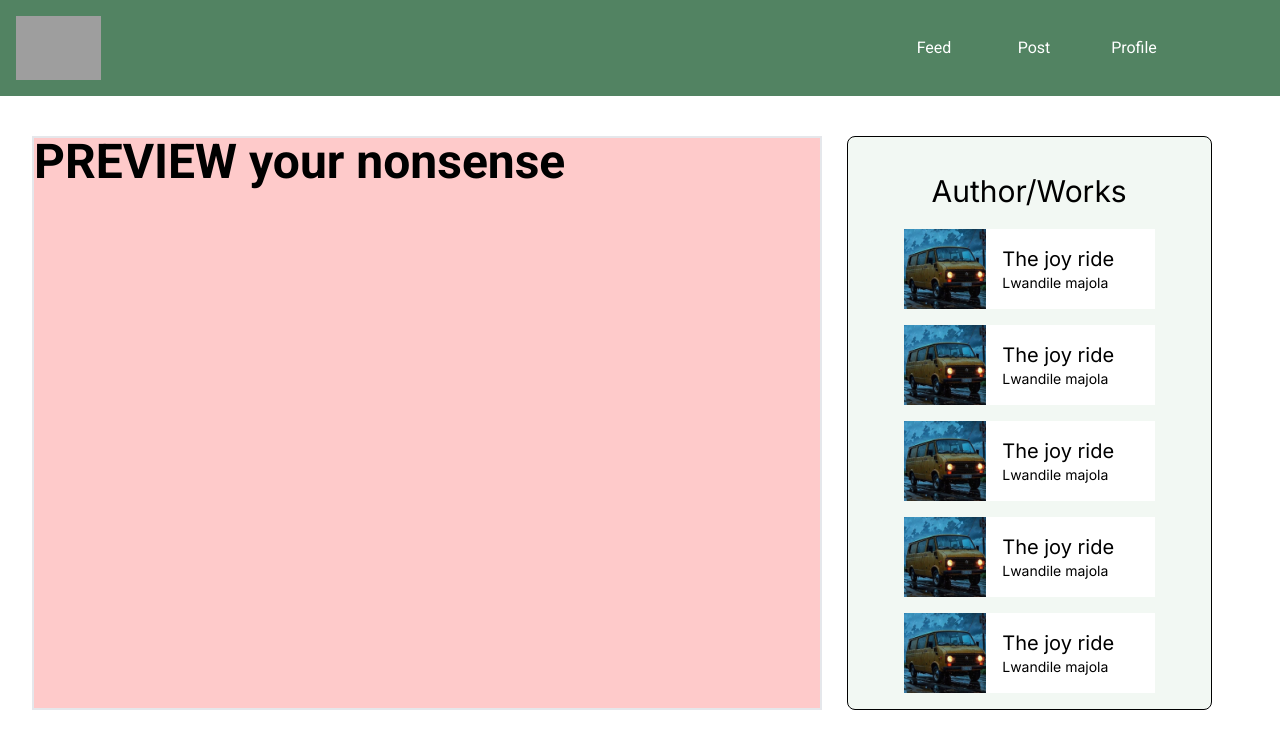
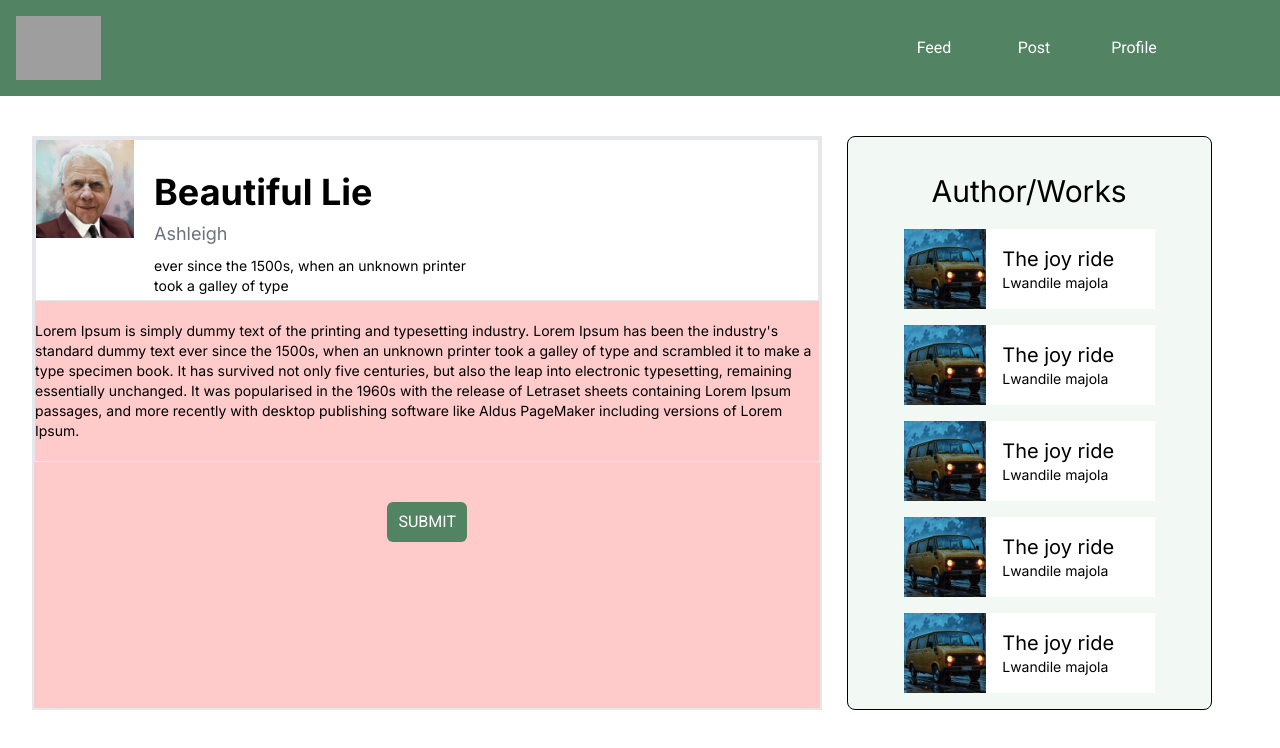
Before and after one commit to ThembaMtshelwane/writers-hub, a React (Vite) app: page /post/preview in a window 1280 px wide. Shown: the top 748 px of the page. Built offline with nearby package versions, Linux system fonts and the light colour scheme; grey boxes are pictures that could not be loaded; a web font is replaced by a local one.

Commit message:
recent-updates

```diff
--- a/src/App.tsx
+++ b/src/App.tsx
@@ -12,6 +12,8 @@ import Signup from "./pages/Signup";
 import Login from "./pages/Login";
 import SplashPage from "./pages/SplashPage";
 import PreferencePage from "./pages/PreferencePage";
+import Writing from "./components/Writing";
+import Preview from "./components/Preview";
 
 export default function App() {
   return (
@@ -42,17 +44,14 @@ export default function App() {
             <Route
               path="write"
               element={
-                <>
-                  <p className="text-5xl font-bold">Type your nonsense</p>
-                </>
+               <Writing/>
               }
             />
             <Route
               path="preview"
               element={
-                <>
-                  <p className="text-5xl font-bold">PREVIEW your nonsense </p>
-                </>
+
+                <Preview/>
               }
             />
             <Route path=":username/:id" element={<SinglePost />} />
--- a/src/components/Preview.tsx
+++ b/src/components/Preview.tsx
@@ -1,12 +1,14 @@
 import React from "react";
 import BasicInfoCard from "./BasicInfoCard";
+import img1 from '../assets/Images/Robert-Frost-Portrait-Square.webp'
 
 const Preview: React.FC = () => {
   return (
     <section className="">
       <div className="border">
         <div>
-          <BasicInfoCard />
+          <BasicInfoCard title={"Beautiful Lie"} author={"Ashleigh"} description={"ever since the 1500s, when an unknown printer took a galley of type"} image={img1}/>
+
         </div>
         <div className="py-5 text-start ">
           <h1 className="text-sm ">
```
